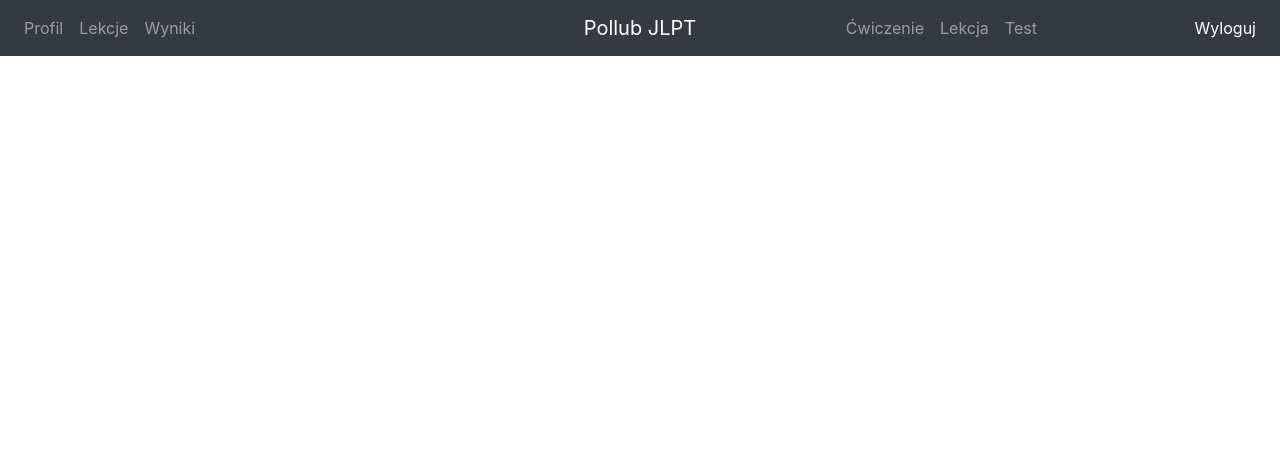
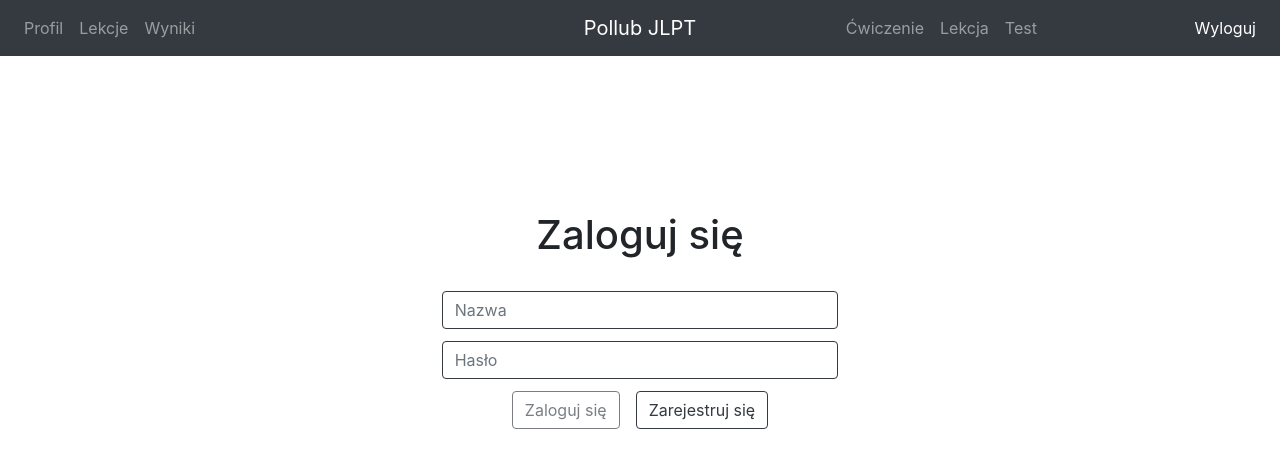
Before and after one commit to BartekDe/jlpt, an Angular app in the folder front-end/jlpt/: page / in a window 1280 px wide. Shown: the top 468 px of the page. Built offline with nearby package versions, Linux system fonts and the light colour scheme.

Commit message:
add login screen

```diff
--- a/front-end/jlpt/src/app/app-routing.module.ts
+++ b/front-end/jlpt/src/app/app-routing.module.ts
@@ -6,15 +6,16 @@ import {ResultsComponent} from "./results/results.component";
 import {ExerciseWizardComponent} from "./exercise-wizard/exercise-wizard.component";
 import {LessonWizardComponent} from "./lesson-wizard/lesson-wizard.component";
 import {TestWizardComponent} from "./test-wizard/test-wizard.component";
+import {LoginPanelComponent} from "./login-panel/login-panel.component";
 
 
 const routes: Routes = [
   //Konieczne będzie dodanie Guardsów - blokada przed wejściem na nie udostępnione dla konkretnego użytkownika dane
   //User
-  /*{
+  {
     path: '',
     component: LoginPanelComponent
-  },*/
+  },
   {
     path: 'profil',
     component: ProfilComponent
--- a/front-end/jlpt/src/app/app.component.html
+++ b/front-end/jlpt/src/app/app.component.html
@@ -1,4 +1,4 @@
-<nav class="navbar navbar-expand-md navbar-dark bg-dark">
+<nav class="navbar fixed-top navbar-expand-md navbar-dark bg-dark">
   <div class="navbar-collapse collapse w-100 order-1 order-md-0 dual-collapse2">
     <ul class="navbar-nav mr-auto" *ngIf="authService.role!==''">
       <li class="nav-item">
--- /dev/null
+++ b/front-end/jlpt/src/app/login-panel/login-panel.component.css
@@ -0,0 +1,10 @@
+.input-group {
+  max-height: 50px;
+}
+
+@media (max-width: 400px){
+  .input-group{
+    margin-bottom: 16px;
+  }
+
+}
--- /dev/null
+++ b/front-end/jlpt/src/app/login-panel/login-panel.component.html
@@ -0,0 +1,36 @@
+<form style="height: 100%;" [formGroup]="loginForm" (ngSubmit)="login()">
+  <div class="d-flex align-items-center justify-content-center flex-column" style="height: 80%;">
+    <h1>Zaloguj się</h1><br>
+
+    <div class="input-group col-sm-4">
+      <input
+        class="form-control border border-dark"
+        type="text"
+        formControlName="username"
+        placeholder="Nazwa"
+        aria-label="Sizing example input"
+        aria-describedby="inputGroup-sizing-default">
+    </div>
+
+    <div class="input-group col-sm-4">
+      <input
+        class="form-control border border-dark"
+        type="text"
+        formControlName="password"
+        placeholder="Hasło"
+        aria-label="Sizing example input"
+        aria-describedby="inputGroup-sizing-default">
+    </div>
+
+    <div>
+      <button
+        class="btn btn-outline-dark mr-3"
+        type="submit"
+        [disabled]="!loginForm.valid">Zaloguj się</button>
+      <button
+        class="btn btn-outline-dark"
+        type="submit">Zarejestruj się</button>
+    </div>
+
+  </div>
+</form>
--- /dev/null
+++ b/front-end/jlpt/src/app/login-panel/login-panel.component.ts
@@ -0,0 +1,25 @@
+import { Component, OnInit } from '@angular/core';
+import {FormBuilder, Validators} from "@angular/forms";
+
+@Component({
+  selector: 'app-login-panel',
+  templateUrl: './login-panel.component.html',
+  styleUrls: ['./login-panel.component.css']
+})
+export class LoginPanelComponent implements OnInit {
+
+  loginForm = this.formBuilder.group({
+    username: ['', Validators.required],
+    password: ['', Validators.required],
+  });
+
+  constructor(private formBuilder: FormBuilder) { }
+
+  login() {
+
+  }
+
+  ngOnInit() {
+  }
+
+}
--- a/front-end/jlpt/src/index.html
+++ b/front-end/jlpt/src/index.html
@@ -8,7 +8,7 @@
   <meta name="viewport" content="width=device-width, initial-scale=1">
   <link rel="icon" type="image/x-icon" href="favicon.ico">
 </head>
-<body>
+<body style="height: 100vh;">
   <app-root></app-root>
 </body>
 </html>
```
Also changed, not shown: front-end/jlpt/src/app/app.module.ts (+11 -3 lines).
